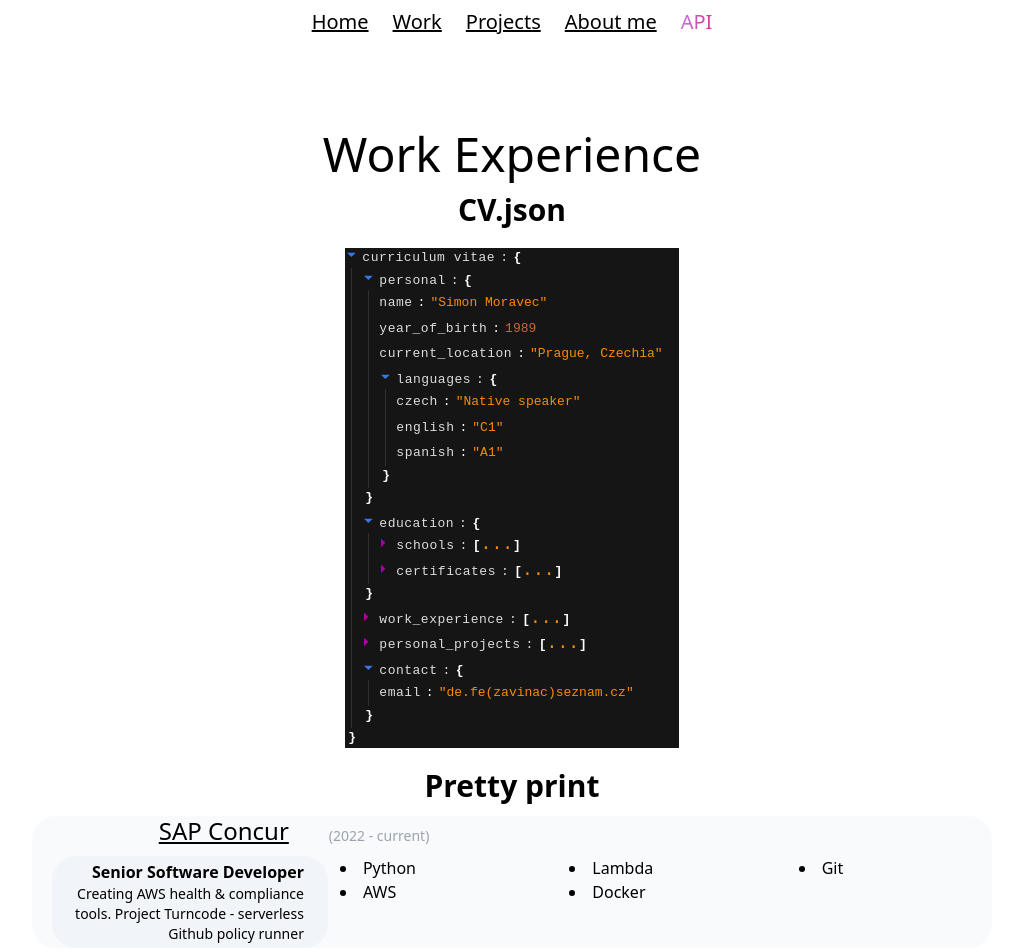
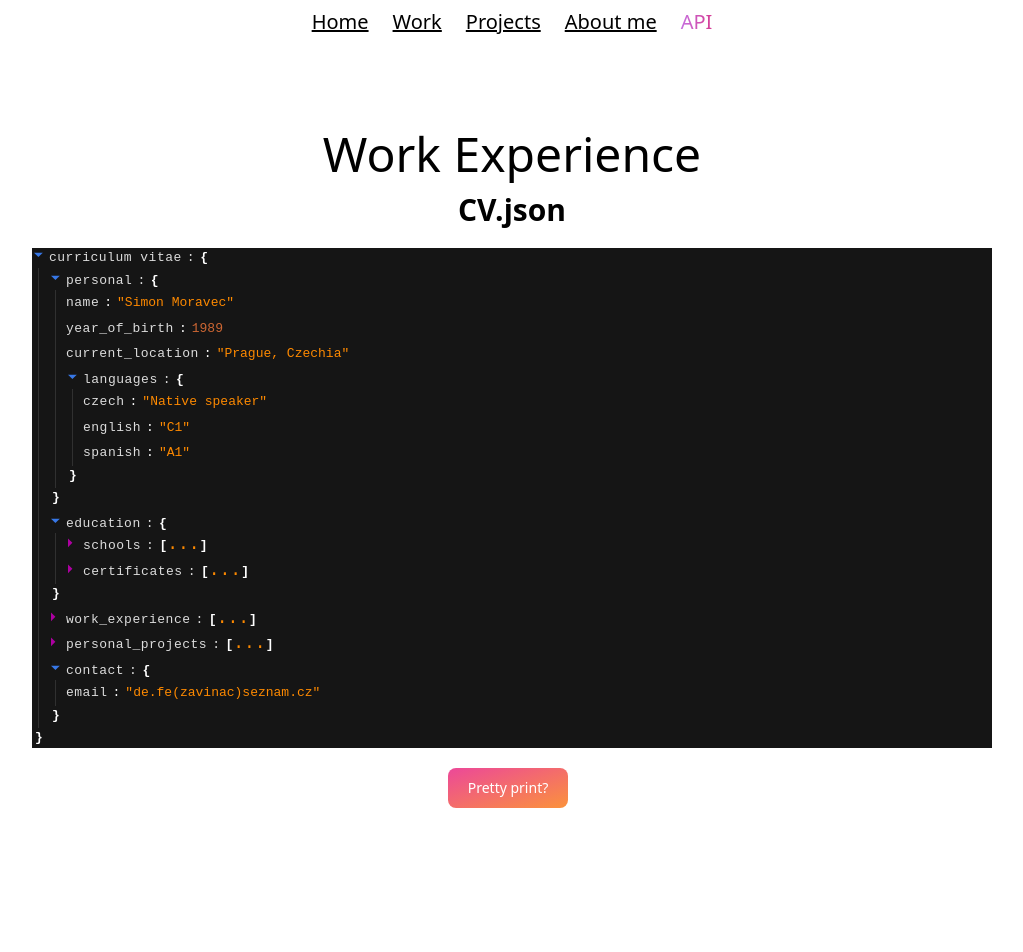
Before and after one commit to SimponGoril/about-me, a Next.js app: page /work in a window 1280 px wide. Shown: the top 952 px of the page, without its empty margins (128-1151 px from the left). After the commit the page ends 816 px from the top, so only its background shows below. Built offline with nearby package versions, Linux system fonts and the light colour scheme.

Commit message:
ux updates, introduce froggy page

```diff
--- a/pages/index.tsx
+++ b/pages/index.tsx
@@ -17,7 +17,7 @@ const Home: NextPage = () => {
           <div className="max-w-6xl px-12 mx-auto text-center">
             <div className="space-y-12 md:text-center">
               <div className="max-w-3xl mb-20 space-y-5 sm:mx-auto sm:space-y-4">
-                <h2 className="relative text-4xl font-extrabold tracking-tight sm:text-5xl">Hi, I am Simon 👋</h2>
+                <h2 className="relative text-4xl font-extrabold tracking-tight sm:text-5xl">Hi, I am Simon <span className='wave'>👋</span></h2>
                 <p className="text-xl text-gray-500">A Software Developer based in Prague 🇨🇿 Part of CAT🐱 team at Concur<br />
                   Currently, we are working on AWS Cloud compliance & health tools. My former projects were for Broadcom, O2 and others. Outside of this, I code <a className="underline" target="_blank" rel="noreferrer" href="http://public-bucket-hosting.s3-website.eu-central-1.amazonaws.com/">random cool stuff</a> or <a className="underline" target="_blank" rel="noreferrer" href="https://www.youtube.com/watch?v=E0eSixPusN0">prototype on my RaspberryPi</a></p>
                 <div className="flex flex-col items-center">
--- a/pages/work.tsx
+++ b/pages/work.tsx
@@ -5,6 +5,7 @@ import Menu from '../src/components/menu';
 import dynamic from 'next/dynamic';
 import cv from '../public/cv.json';
 import Head from 'next/head';
+import { useState } from 'react';
 
 const DynamicReactJson = dynamic(import('react-json-view'), { ssr: false });
 
@@ -13,7 +14,7 @@ type WorkProps = {
 }
 
 const Work: NextPage<WorkProps> = ({ jobs }) => {
-
+  const [isPrettyPrinted, setIsPrettyPrinted] = useState<boolean>(false)
   const getJobTiles = () => {
     return jobs.map((j, i) => {
       return <JobTile key={i} job={j} />
@@ -33,11 +34,26 @@ const Work: NextPage<WorkProps> = ({ jobs }) => {
           <div className='flex justify-center content-center flex-col noprint'>
             <div className='container'><h2 className="text-3xl font-extrabold sm:text-3xl text-center">CV.json</h2></div>
             <div className='container flex justify-center py-5'>
-              <DynamicReactJson src={cv} name="curriculum vitae" shouldCollapse={(field) => { return field.type === 'array' }} displayDataTypes={false} displayObjectSize={false} enableClipboard={false} quotesOnKeys={false} theme={'summerfruit'} indentWidth={2} />
+              <DynamicReactJson style={{width: "100%"}}
+                                src={cv}
+                                name="curriculum vitae"
+                                shouldCollapse={(field) => { return field.type === 'array' }}
+                                displayDataTypes={false}
+                                displayObjectSize={false}
+                                enableClipboard={false}
+                                quotesOnKeys={false}
+                                theme={'summerfruit'}
+                                indentWidth={2} />
             </div>
           </div>
-          <h2 className="text-3xl font-extrabold sm:text-3xl text-center">Pretty print</h2>
-          {getJobTiles()}
+          {!isPrettyPrinted && <div className="flex justify-center">
+            <button onClick={() => setIsPrettyPrinted(true)}
+                    className="text-white bg-gradient-to-br from-pink-500 to-orange-400 hover:bg-gradient-to-bl focus:ring-4 focus:outline-none focus:ring-pink-200 dark:focus:ring-pink-800 font-medium rounded-lg text-sm px-5 py-2.5 text-center mr-2 mb-2">
+                      Pretty print?
+            </button>
+          </div>
+          }
+          {isPrettyPrinted && getJobTiles()}
         </div>
       </main>
     </>
--- a/src/components/table.tsx
+++ b/src/components/table.tsx
@@ -8,7 +8,7 @@ export const Table = <T,>(props:TableProps<T>) => {
     if (!props.items) return <></>
 
     const headers = Object.keys(props.items[0]!)
-                          .map(h => <th key={h} className="w-1/2 border border-slate-300 dark:border-slate-600 font-semibold p-4 text-slate-900 dark:text-slate-200 text-left">{h}</th>)
+                          .map(h => <th key={h} className="w-1/2 border capitalize border-slate-300 dark:border-slate-600 font-semibold p-4 text-slate-900 dark:text-slate-200 text-left">{h}</th>)
 
     return <table className="border-collapse w-full border border-slate-400 dark:border-slate-500 bg-white dark:bg-slate-800 text-sm shadow-sm">
     <thead className="bg-slate-50 dark:bg-slate-700">
--- a/styles/globals.scss
+++ b/styles/globals.scss
@@ -53,3 +53,22 @@ a {
     transform: rotateX(360deg);
   }
 }
+
+.wave {
+  animation-name: wave-animation;
+  animation-duration: 2.5s;
+  animation-iteration-count: infinite;
+  transform-origin: 70% 70%;
+  display: inline-block;
+}
+
+@keyframes wave-animation {
+    0% { transform: rotate( 0.0deg) }
+   10% { transform: rotate(14.0deg) }
+   20% { transform: rotate(-8.0deg) }
+   30% { transform: rotate(14.0deg) }
+   40% { transform: rotate(-4.0deg) }
+   50% { transform: rotate(10.0deg) }
+   60% { transform: rotate( 0.0deg) }
+  100% { transform: rotate( 0.0deg) }
+}
```
